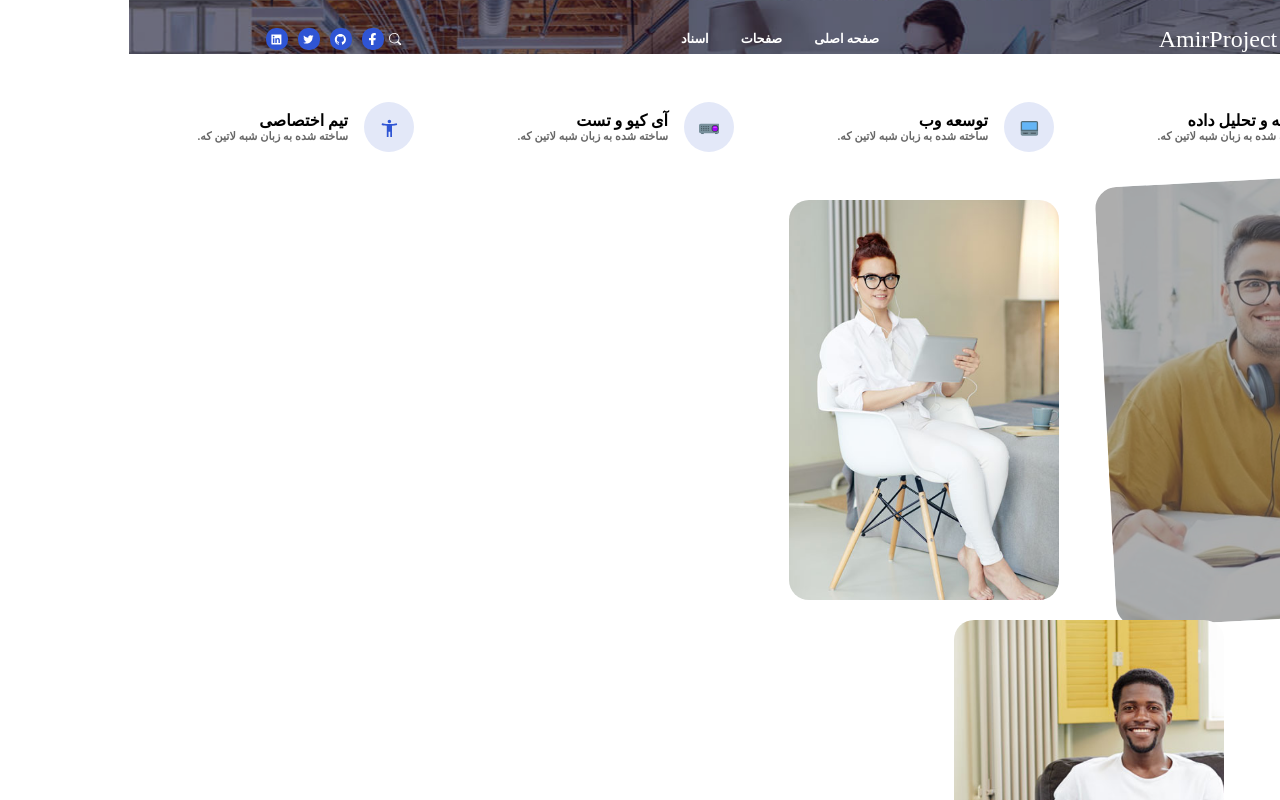
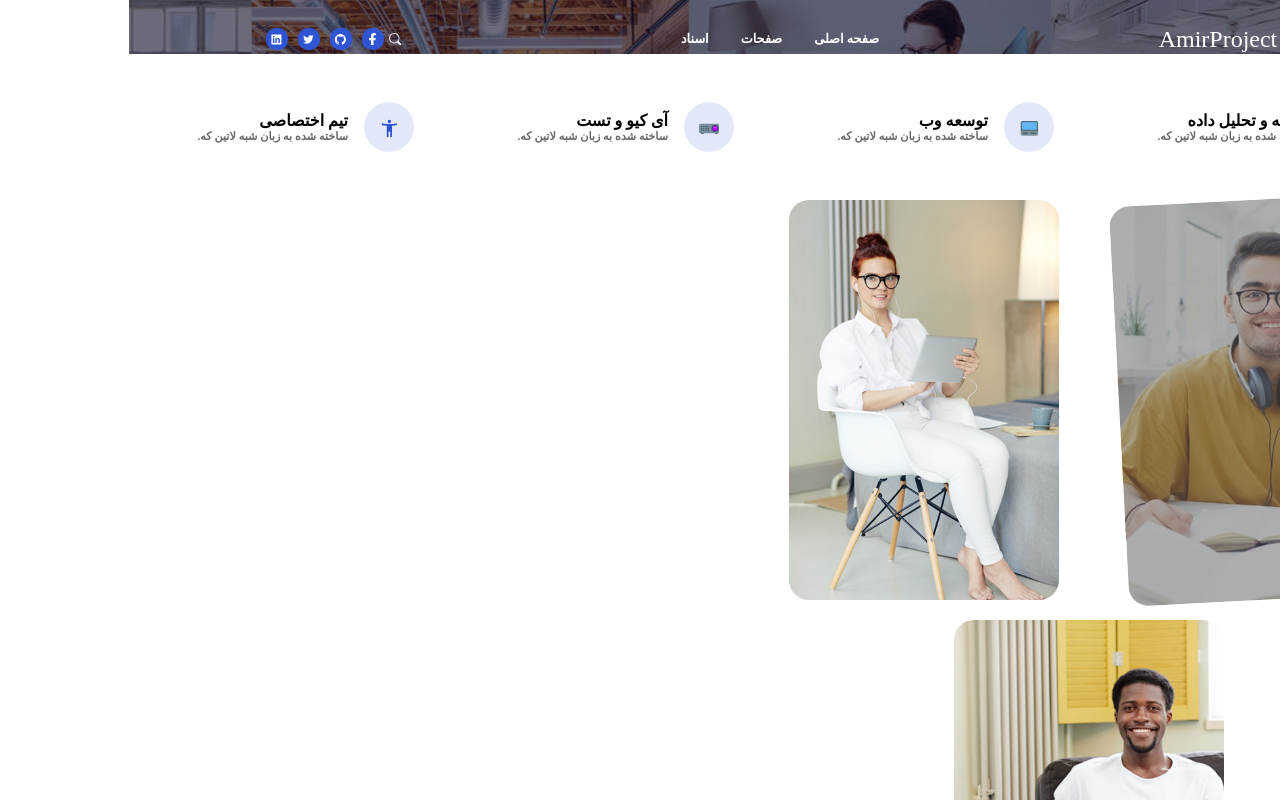
Before and after one commit to amirgh82/CV, a React (Create React App) app: page / in a window 1280 px wide. In both pictures the pointer is over the element 1125 px from the left and 975 px from the top of the page. Shown: the part 575-1375 px from the top of the page. Built offline with nearby package versions, Linux system fonts and the light colour scheme.

Commit message:
comment write in css

```diff
--- a/src/components/BusinessSolution/BusinessSolution.css
+++ b/src/components/BusinessSolution/BusinessSolution.css
@@ -1,6 +1,8 @@
 .business-solution {
     width: 100%;
 }
+
+/* Business solution images css */
 
 .business-solution-picture {
     width: 50%;
@@ -36,7 +38,7 @@
 }
 
 .image-business:hover {
-    transform: scale(1.1) rotate(-3deg);
+    transform: rotate(-3deg);
 }
 
 .image-business::after {
@@ -69,6 +71,15 @@
     display: block;
 }
 
+/* Business solution detail css */
+
+
+
+
+
+
+/* Responsive Code */
+
 @media(max-width:1200px) {
     .image-business {
         width: 200px;
```
